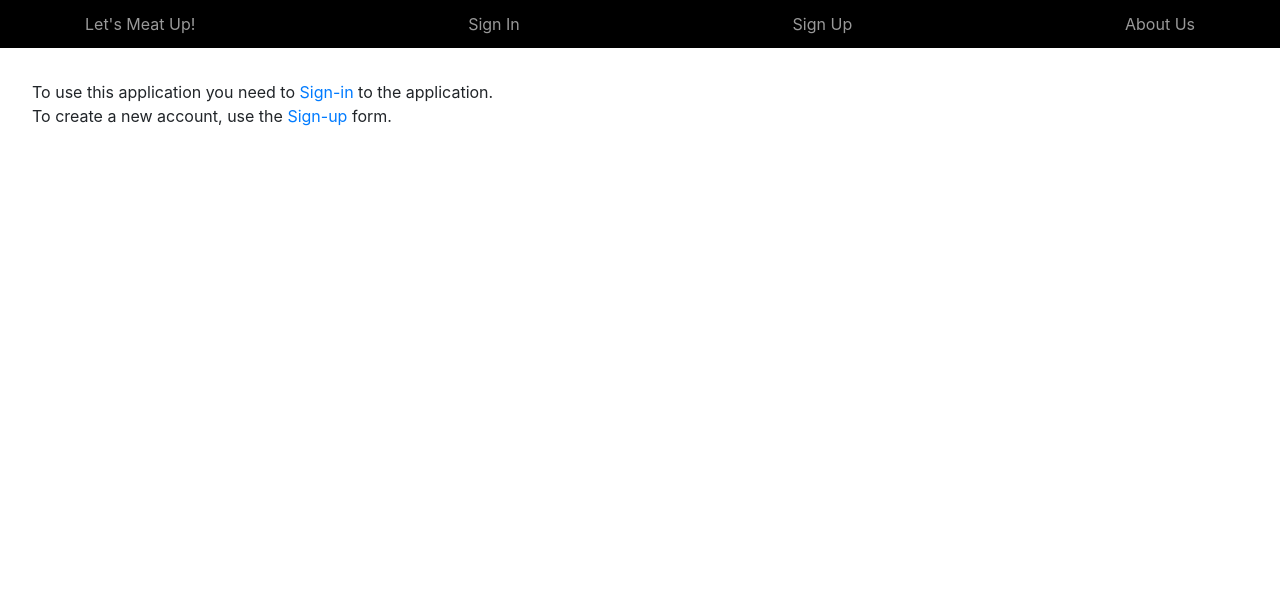
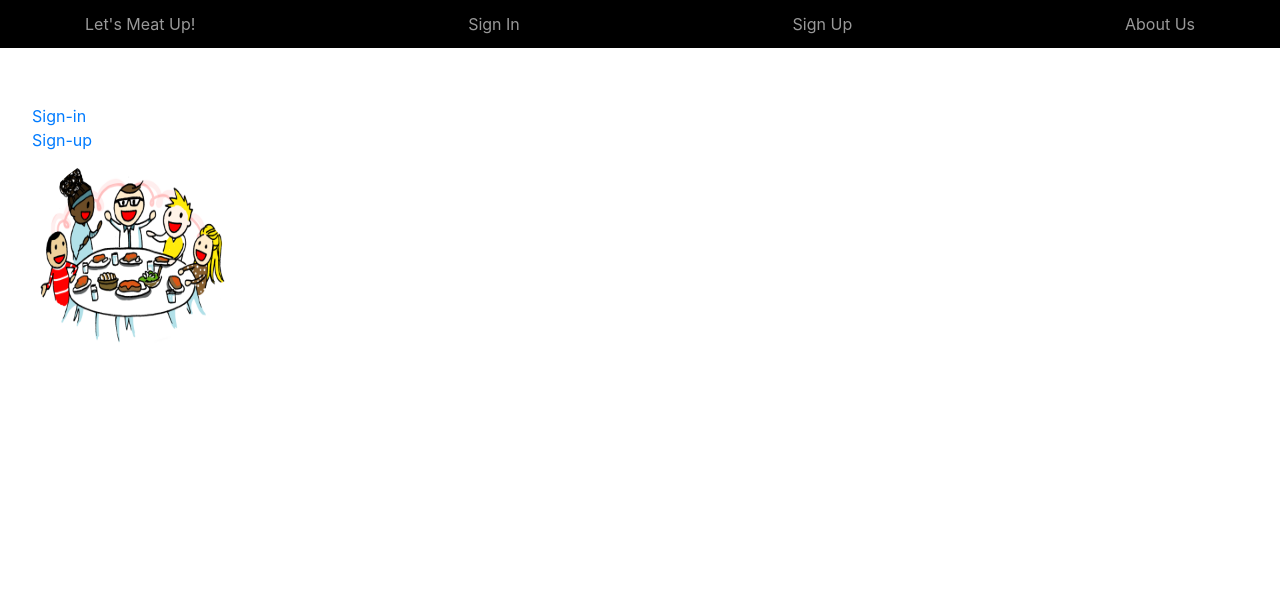
Before and after one commit to laynahgao/gaproject2-Meatup, a Django app: page / in a window 1280 px wide. Shown: the top 592 px of the page. Run offline with Django 3.2, Linux system fonts and the light colour scheme; some libraries are stand-ins or nearby versions.

Commit message:
trying to add picture to cover page

```diff
--- a/meatup/static/css/style.css
+++ b/meatup/static/css/style.css
@@ -83,3 +83,6 @@ footer {
 .center-text {
   text-align: center;
 }
+/*.warning {
+  background-image: url('awesome.png');
+}*/
--- a/meatup/templates/index.html
+++ b/meatup/templates/index.html
@@ -4,8 +4,11 @@
 
 {% block content %}
 <div class='warning'>
-  To use this application you need to <a href="{% url 'login' %}">Sign-in</a> to the application.
   <br>
-  To create a new account, use the <a href="{% url 'signup' %}">Sign-up</a> form.
+  <a href="{% url 'login' %}">Sign-in</a>
+  <br>
+  <a href="{% url 'signup' %}">Sign-up</a>
+  <br>
+  <img class="rounded rounded-circle profile-image" src='../static/images/awesome.png'>
 </div>
 {% endblock %}
```
Also changed, not shown: meatup/static/images/awesome.png (added).
